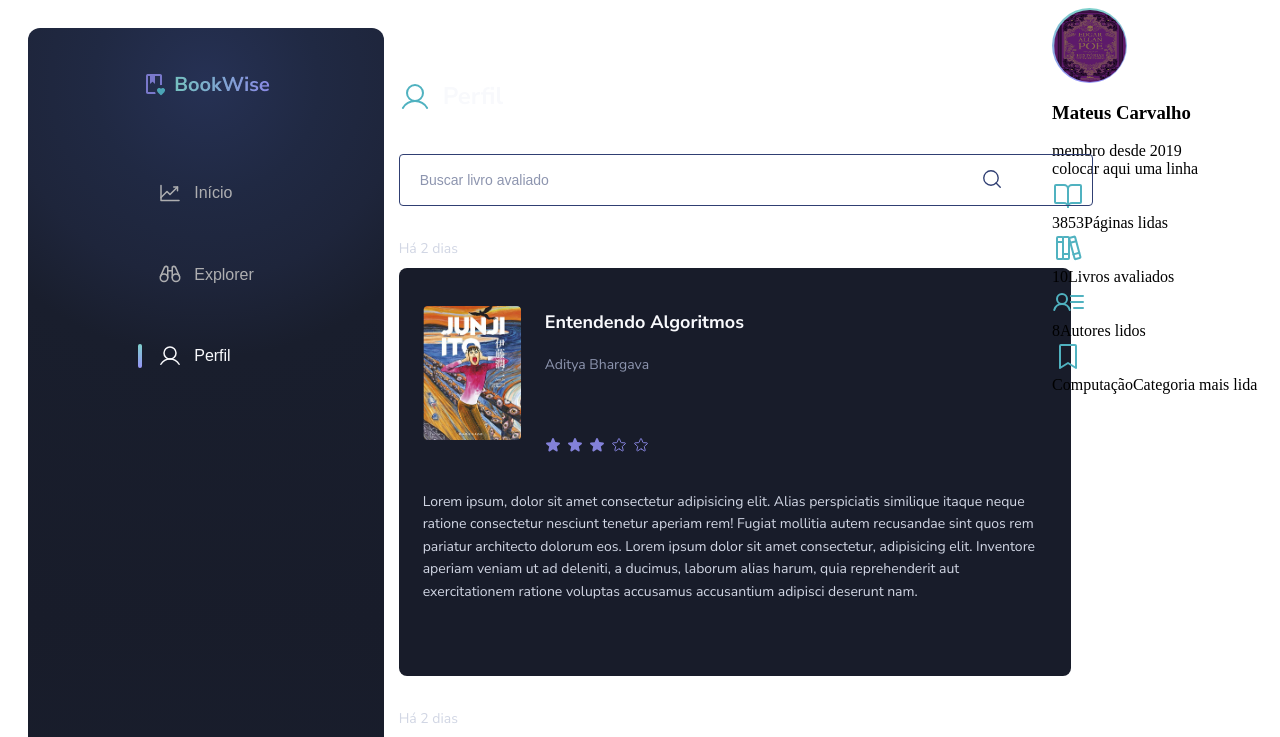
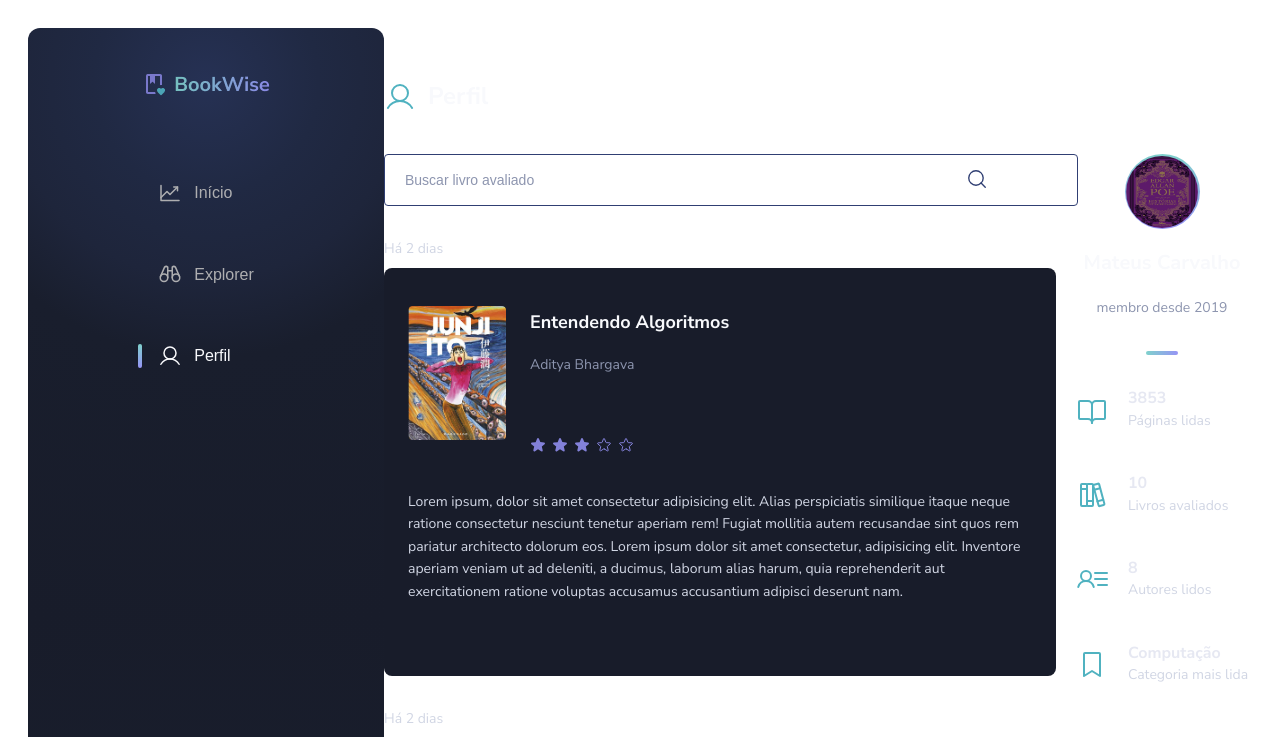
Before and after one commit to mateusrc-dev/bookwise, a Next.js app: page /profile in a window 1280 px wide. Shown: the top 737 px of the page. Built offline with nearby package versions, Linux system fonts and the light colour scheme.

Commit message:
create page Profile

```diff
--- a/src/pages/profile.tsx
+++ b/src/pages/profile.tsx
@@ -106,6 +106,7 @@ export default function Profile() {
               height: "75px",
               backgroundImage: `linear-gradient(180deg, #7FD1CC 0%, #9694F5 100%)`,
               borderRadius: "999999px",
+              marginTop: "9.125rem",
             }}
           >
             <Image
@@ -116,35 +117,204 @@ export default function Profile() {
               style={{ borderRadius: "9999px" }}
             />
           </div>
-          <h3>Mateus Carvalho</h3>
-          <span>membro desde 2019</span>
-          <div>colocar aqui uma linha</div>
-          <div>
+          <h3
+            style={{
+              fontFamily: "Nunito Sans",
+              fontWeight: 700,
+              fontSize: "20px",
+              lineHeight: "140%",
+              color: "#F8F9FC",
+              marginTop: "1.25rem",
+            }}
+          >
+            Mateus Carvalho
+          </h3>
+          <span
+            style={{
+              fontFamily: "Nunito Sans",
+              fontWeight: 400,
+              fontSize: "14px",
+              lineHeight: "160%",
+              color: "#8D95AF",
+            }}
+          >
+            membro desde 2019
+          </span>
+          <div
+            style={{
+              display: "flex",
+              flexDirection: "column",
+              alignItems: "flex-start",
+            }}
+          >
+            <div
+              style={{
+                width: "32px",
+                height: "4px",
+                margin: "2rem auto",
+                background: `linear-gradient(90deg, #7FD1CC 0%, #9694F5 100%)`,
+                borderRadius: "999px",
+              }}
+            />
+            <div
+              style={{
+                display: "flex",
+                alignItems: "center",
+                gap: "1.25rem",
+                marginBottom: "2.5rem",
+              }}
+            >
               <BookOpen size={32} color={"#50B2C0"} />
-            <div>
-              <span>3853</span>
-              <span>Páginas lidas</span>
+              <div
+                style={{
+                  display: "flex",
+                  alignItems: "flex-start",
+                  flexDirection: "column",
+                }}
+              >
+                <span
+                  style={{
+                    fontFamily: "Nunito Sans",
+                    fontWeight: 700,
+                    fontSize: "1rem",
+                    lineHeight: "140%",
+                    color: "#E6E8F2",
+                  }}
+                >
+                  3853
+                </span>
+                <span
+                  style={{
+                    fontFamily: "Nunito Sans",
+                    fontWeight: 400,
+                    fontSize: "14px",
+                    lineHeight: "160%",
+                    color: "#D1D6E4",
+                  }}
+                >
+                  Páginas lidas
+                </span>
               </div>
             </div>
-          <div>
+            <div
+              style={{
+                display: "flex",
+                alignItems: "center",
+                gap: "1.25rem",
+                marginBottom: "2.5rem",
+              }}
+            >
               <Books size={32} color={"#50B2C0"} />
-            <div>
-              <span>10</span>
-              <span>Livros avaliados</span>
+              <div
+                style={{
+                  display: "flex",
+                  alignItems: "flex-start",
+                  flexDirection: "column",
+                }}
+              >
+                <span
+                  style={{
+                    fontFamily: "Nunito Sans",
+                    fontWeight: 700,
+                    fontSize: "1rem",
+                    lineHeight: "140%",
+                    color: "#E6E8F2",
+                  }}
+                >
+                  10
+                </span>
+                <span
+                  style={{
+                    fontFamily: "Nunito Sans",
+                    fontWeight: 400,
+                    fontSize: "14px",
+                    lineHeight: "160%",
+                    color: "#D1D6E4",
+                  }}
+                >
+                  Livros avaliados
+                </span>
               </div>
             </div>
-          <div>
+            <div
+              style={{
+                display: "flex",
+                alignItems: "center",
+                gap: "1.25rem",
+                marginBottom: "2.5rem",
+              }}
+            >
               <UserList size={32} color={"#50B2C0"} />
-            <div>
-              <span>8</span>
-              <span>Autores lidos</span>
+              <div
+                style={{
+                  display: "flex",
+                  alignItems: "flex-start",
+                  flexDirection: "column",
+                }}
+              >
+                <span
+                  style={{
+                    fontFamily: "Nunito Sans",
+                    fontWeight: 700,
+                    fontSize: "1rem",
+                    lineHeight: "140%",
+                    color: "#E6E8F2",
+                  }}
+                >
+                  8
+                </span>
+                <span
+                  style={{
+                    fontFamily: "Nunito Sans",
+                    fontWeight: 400,
+                    fontSize: "14px",
+                    lineHeight: "160%",
+                    color: "#D1D6E4",
+                  }}
+                >
+                  Autores lidos
+                </span>
               </div>
             </div>
-          <div>
+            <div
+              style={{
+                display: "flex",
+                alignItems: "center",
+                gap: "1.25rem",
+                marginBottom: "2.5rem",
+              }}
+            >
               <BookmarkSimple size={32} color={"#50B2C0"} />
-            <div>
-              <span>Computação</span>
-              <span>Categoria mais lida</span>
+              <div
+                style={{
+                  display: "flex",
+                  alignItems: "flex-start",
+                  flexDirection: "column",
+                }}
+              >
+                <span
+                  style={{
+                    fontFamily: "Nunito Sans",
+                    fontWeight: 700,
+                    fontSize: "1rem",
+                    lineHeight: "140%",
+                    color: "#E6E8F2",
+                  }}
+                >
+                  Computação
+                </span>
+                <span
+                  style={{
+                    fontFamily: "Nunito Sans",
+                    fontWeight: 400,
+                    fontSize: "14px",
+                    lineHeight: "160%",
+                    color: "#D1D6E4",
+                  }}
+                >
+                  Categoria mais lida
+                </span>
+              </div>
             </div>
           </div>
         </ThirdColumn>
--- a/src/styles/pages/profile.ts
+++ b/src/styles/pages/profile.ts
@@ -3,6 +3,26 @@ import { styled } from "..";
 export const ProfileContainer = styled("div", {
   display: "flex",
   alignItems: "flex-start",
+  width: "100%",
+  height: "100vh",
+  overflow: "auto",
+  "&::-webkit-scrollbar": {
+    width: 15,
+  },
+  "&::-webkit-scrollbar-thumb": {
+    background: "$green300",
+    borderRadius: 10,
+    width: 0,
+    backgroundClip: "padding-box",
+    border: "3px solid transparent",
+  },
+  "&::-webkit-scrollbar-thumb:hover": {
+    backgroundColor: "$green200",
+    width: 0,
+    borderRadius: 10,
+    backgroundClip: "padding-box",
+    border: "3px solid transparent",
+  },
 });
 
 export const ContentProfile = styled("div", {
@@ -17,4 +37,10 @@ export const SecondColumn = styled("div", {
   width: "39rem",
 });
 
-export const ThirdColumn = styled("div", {});
+export const ThirdColumn = styled("div", {
+  width: "19.25rem",
+  display: "flex",
+  flexDirection: "column",
+  alignItems: "center",
+  justifyContent: "center",
+});
```
Lines whose indentation alone changed are shown as unchanged.
